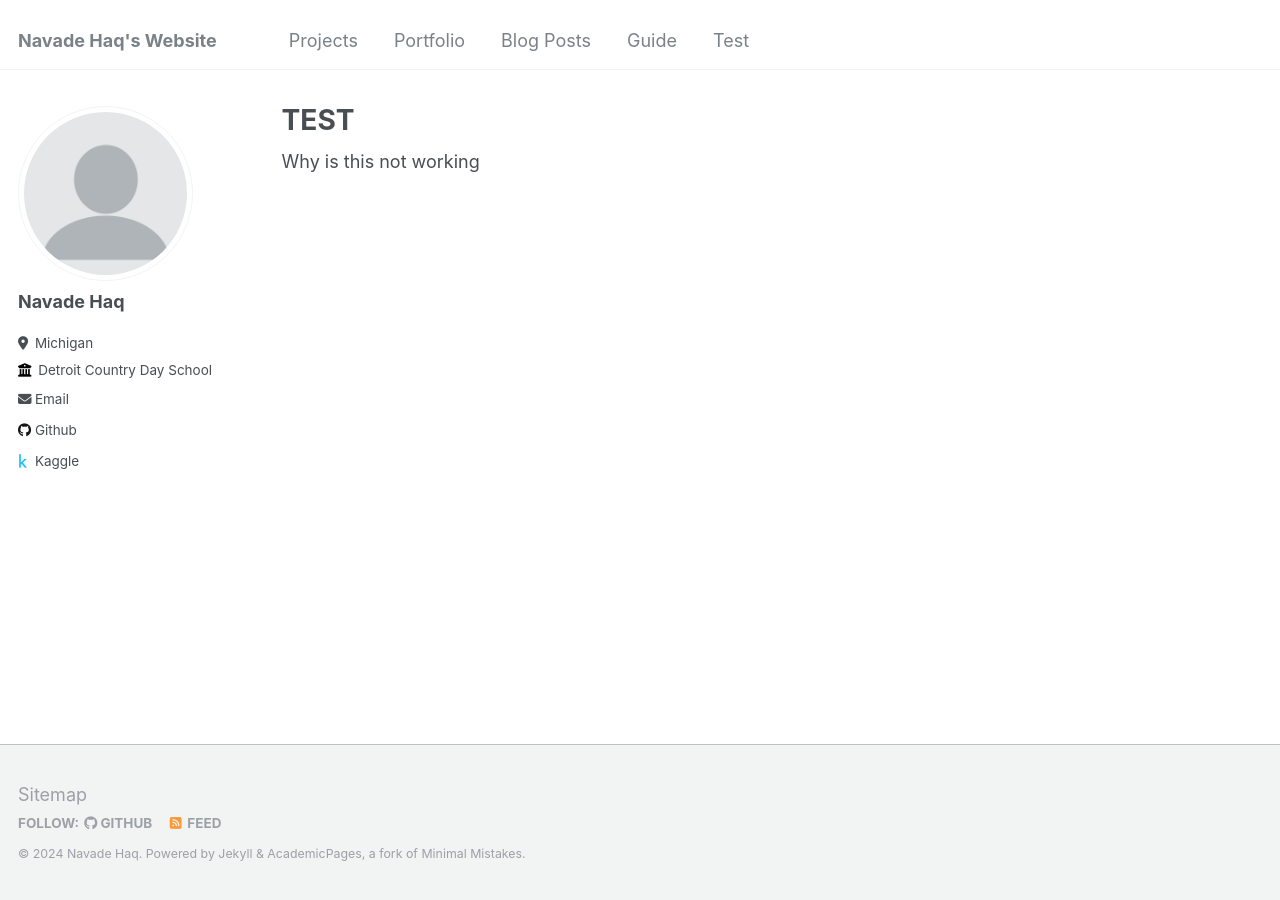
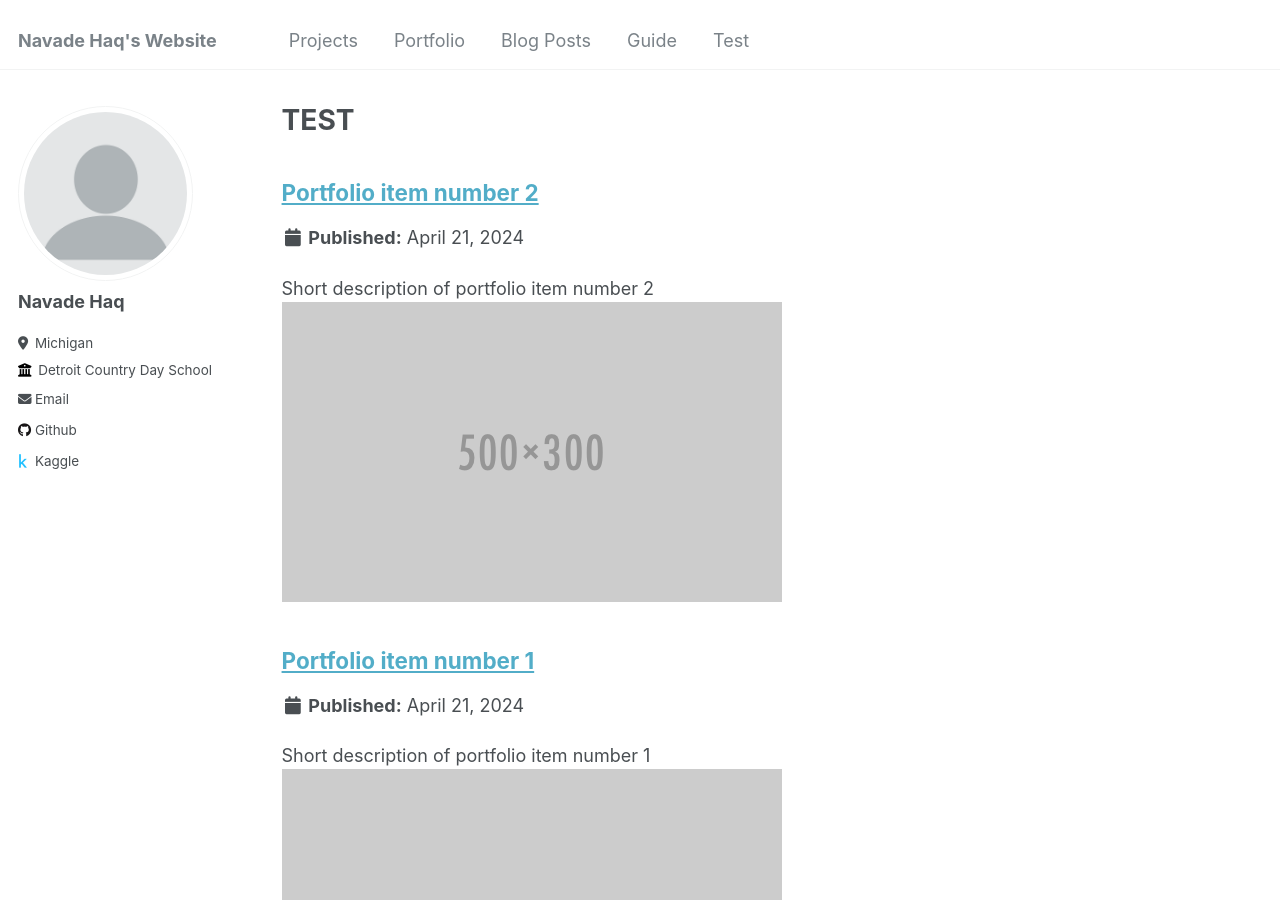
Before and after one commit to navadehaq/navadehaq.github.io, a Jekyll site: the page built from _pages/test.md, in a window 1280 px wide and 900 px high. Built offline with Jekyll 4.4.1, drawn with Linux system fonts in a browser that asks for light colours.

Commit message:
test folder

```diff
--- a/_config.yml
+++ b/_config.yml
@@ -271,13 +271,16 @@ defaults:
       layout: talk
       author_profile: true
       share: true
+  # _test
   - scope:
       path: ""
       type: test
     values:
-      layout: talk
+      layout: single
       author_profile: true
       share: true
+      comment: true
+
 
 
 # Sass/SCSS
--- a/_pages/test.md
+++ b/_pages/test.md
@@ -1,6 +1,16 @@
 ---
+layout: archive
 permalink: /test/
 title: "TEST"
+author_profile: true
 ---
 
-Why is this not working
+{% if site.author.googlescholar %}
+  <div class="wordwrap">You can also find my articles on <a href="{{site.author.googlescholar}}">my Google Scholar profile</a>.</div>
+{% endif %}
+
+{% include base_path %}
+
+{% for post in site.test reversed %}
+  {% include archive-single.html %}
+{% endfor %}
--- /dev/null
+++ b/_test/portfolio-1.md
@@ -0,0 +1,7 @@
+---
+title: "Portfolio item number 1"
+excerpt: "Short description of portfolio item number 1<br/><img src='/images/500x300.png'>"
+collection: test
+---
+
+Test item 1
--- /dev/null
+++ b/_test/portfolio-2.html
@@ -0,0 +1,7 @@
+---
+title: "Portfolio item number 2"
+excerpt: "Short description of portfolio item number 2 <br/><img src='/images/500x300.png'>"
+collection: test
+---
+
+Test item 2
```
